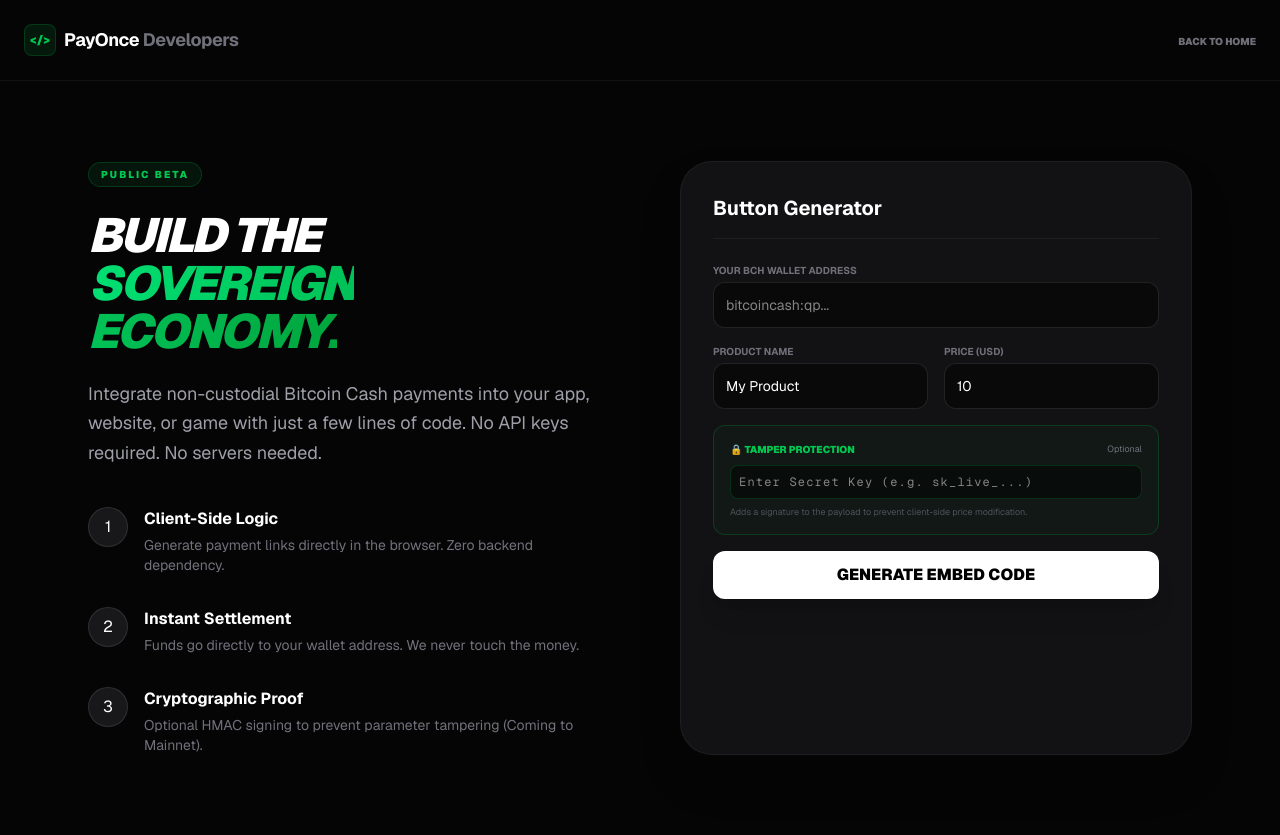
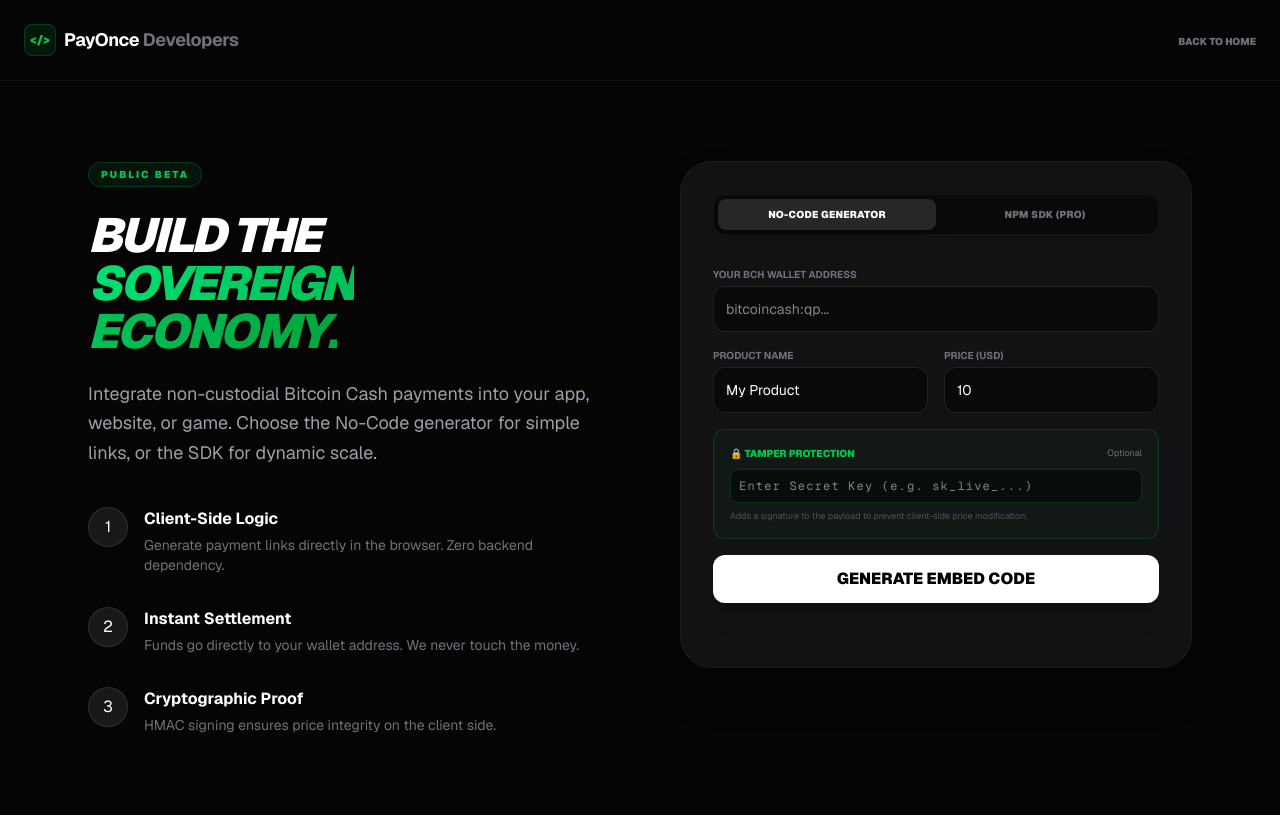
Before and after one commit to saleemm1/payonce-cash, a Next.js app: page /developers in a window 1280 px wide. Built offline with nearby package versions, Linux system fonts and the light colour scheme.

Commit message:
Update page.js

```diff
--- a/app/developers/page.js
+++ b/app/developers/page.js
@@ -3,6 +3,7 @@ import { useState } from 'react';
 import Link from 'next/link';
 
 export default function DevelopersPage() {
+  const [activeTab, setActiveTab] = useState('generator');
   const [wallet, setWallet] = useState('');
   const [price, setPrice] = useState('10');
   const [productName, setProductName] = useState('My Product');
@@ -38,6 +39,22 @@ export default function DevelopersPage() {
     setTimeout(() => setCopied(false), 2000);
   };
 
+  const sdkExample = `// 📦 1. Install the package
+// npm install @payonce/sdk
+
+import { PayOnce } from '@payonce/sdk';
+
+// 2. Server-Side: Create a secure signature
+const { url, signature } = await PayOnce.createInvoice({
+  wallet: "bitcoincash:qrz...",
+  price: 15.00,
+  product: "Premium Asset",
+  secretKey: process.env.PAYONCE_SECRET
+});
+
+// 3. Client-Side: Render the button
+return <PayOnceButton url={url} />;`;
+
   return (
     <div className="min-h-screen bg-[#050505] text-white font-sans selection:bg-green-500/30">
       <nav className="border-b border-white/5 py-6 px-6 flex justify-between items-center max-w-7xl mx-auto">
@@ -51,6 +68,7 @@ export default function DevelopersPage() {
       </nav>
 
       <main className="max-w-6xl mx-auto px-6 py-20 grid grid-cols-1 lg:grid-cols-2 gap-20">
+        {/* Left Column: Hero & Info */}
         <div>
             <div className="inline-block bg-green-900/20 text-green-500 text-[10px] font-black uppercase tracking-[2px] px-3 py-1 rounded-full border border-green-500/20 mb-6">
                 Public Beta
@@ -59,7 +77,7 @@ export default function DevelopersPage() {
                 Build the <br/> <span className="text-transparent bg-clip-text bg-gradient-to-r from-green-400 to-green-600">Sovereign Economy.</span>
             </h1>
             <p className="text-zinc-400 text-lg mb-10 leading-relaxed">
-                Integrate non-custodial Bitcoin Cash payments into your app, website, or game with just a few lines of code. No API keys required. No servers needed.
+                Integrate non-custodial Bitcoin Cash payments into your app, website, or game. Choose the No-Code generator for simple links, or the SDK for dynamic scale.
             </p>
 
             <div className="space-y-8">
@@ -81,15 +99,34 @@ export default function DevelopersPage() {
                     <div className="w-10 h-10 bg-zinc-900 rounded-full flex items-center justify-center border border-white/10 shrink-0">3</div>
                     <div>
                         <h3 className="font-bold text-white mb-1">Cryptographic Proof</h3>
-                        <p className="text-sm text-zinc-500">Optional HMAC signing to prevent parameter tampering (Coming to Mainnet).</p>
+                        <p className="text-sm text-zinc-500">HMAC signing ensures price integrity on the client side.</p>
                     </div>
                 </div>
             </div>
         </div>
 
-        <div className="bg-[#121214] border border-white/5 rounded-[32px] p-8 shadow-2xl">
-            <h2 className="text-xl font-bold mb-6 border-b border-white/5 pb-4">Button Generator</h2>
+        {/* Right Column: Interactive Card */}
+        <div className="bg-[#121214] border border-white/5 rounded-[32px] p-8 shadow-2xl h-fit">
 
+            {/* Tabs */}
+            <div className="flex bg-black/50 rounded-xl p-1 mb-8 border border-white/5">
+                <button
+                    onClick={() => setActiveTab('generator')}
+                    className={`flex-1 py-2 text-[10px] font-black uppercase tracking-wide rounded-lg transition-all ${activeTab === 'generator' ? 'bg-zinc-800 text-white shadow-lg' : 'text-zinc-500 hover:text-white'}`}
+                >
+                    No-Code Generator
+                </button>
+                <button
+                    onClick={() => setActiveTab('sdk')}
+                    className={`flex-1 py-2 text-[10px] font-black uppercase tracking-wide rounded-lg transition-all ${activeTab === 'sdk' ? 'bg-green-500/10 text-green-500 border border-green-500/20 shadow-lg' : 'text-zinc-500 hover:text-white'}`}
+                >
+                    NPM SDK (Pro)
+                </button>
+            </div>
+
+            {/* TAB 1: GENERATOR */}
+            {activeTab === 'generator' && (
+                <div className="animate-in fade-in slide-in-from-bottom-2 duration-300">
                     <div className="space-y-4 mb-8">
                         <div>
                             <label className="text-[10px] uppercase font-bold text-zinc-500 block mb-1">Your BCH Wallet Address</label>
@@ -133,7 +170,6 @@ export default function DevelopersPage() {
 
                     {generatedCode && (
                         <div className="animate-in fade-in slide-in-from-bottom-4 mt-8 pt-8 border-t border-white/5">
-                    {/* قسم المعاينة (Preview) منفصل */}
                             <div className="mb-6">
                                 <label className="text-[10px] uppercase font-bold text-zinc-500 block mb-3">Button Preview</label>
                                 <div className="p-8 bg-black/30 border border-dashed border-zinc-700 rounded-2xl flex justify-center items-center min-h-[100px]">
@@ -141,7 +177,6 @@ export default function DevelopersPage() {
                                 </div>
                             </div>
 
-                    {/* قسم الكود (Code) منفصل */}
                             <div className="relative">
                                  <label className="text-[10px] uppercase font-bold text-zinc-500 block mb-2">HTML Embed Code</label>
                                  <div className="bg-black rounded-xl border border-white/10 relative group overflow-hidden">
@@ -162,6 +197,48 @@ export default function DevelopersPage() {
                         </div>
                     )}
                 </div>
+            )}
+
+            {/* TAB 2: SDK (PRO) */}
+            {activeTab === 'sdk' && (
+                <div className="animate-in fade-in slide-in-from-bottom-2 duration-300">
+                    <div className="mb-6 text-center">
+                        <div className="inline-block p-3 bg-zinc-900 rounded-full mb-3 text-2xl">📦</div>
+                        <h3 className="text-lg font-bold text-white">Dynamic Integration</h3>
+                        <p className="text-zinc-500 text-xs mt-1">For e-commerce, SaaS, and marketplaces.</p>
+                    </div>
+
+                    <div className="bg-black/80 rounded-xl border border-white/10 overflow-hidden relative group">
+                        <div className="bg-[#1a1a1a] px-4 py-2 border-b border-white/5 flex items-center gap-2">
+                             <div className="flex gap-1.5">
+                                 <div className="w-2.5 h-2.5 rounded-full bg-red-500/50"></div>
+                                 <div className="w-2.5 h-2.5 rounded-full bg-yellow-500/50"></div>
+                                 <div className="w-2.5 h-2.5 rounded-full bg-green-500/50"></div>
+                             </div>
+                             <span className="text-[10px] text-zinc-500 font-mono ml-2">integration.js</span>
+                        </div>
+                        <textarea
+                            readOnly
+                            value={sdkExample}
+                            className="w-full bg-transparent text-zinc-300 text-xs font-mono h-[300px] p-4 resize-none outline-none leading-relaxed selection:bg-green-500/30"
+                        />
+                        <div className="absolute top-10 right-4">
+                             <span className="text-[10px] bg-green-900/30 text-green-400 px-2 py-1 rounded border border-green-500/20">v1.0.2</span>
+                        </div>
+                    </div>
+
+                    <div className="mt-6 flex gap-3">
+                        <button className="flex-1 bg-white text-black font-black uppercase py-3 rounded-xl hover:bg-zinc-200 transition-colors text-xs">
+                           Read Full Docs
+                        </button>
+                        <button className="flex-1 border border-white/20 text-white font-black uppercase py-3 rounded-xl hover:bg-white/5 transition-colors text-xs">
+                           View on NPM
+                        </button>
+                    </div>
+                </div>
+            )}
+
+        </div>
       </main>
     </div>
   );
```
Lines whose indentation alone changed are shown as unchanged.
